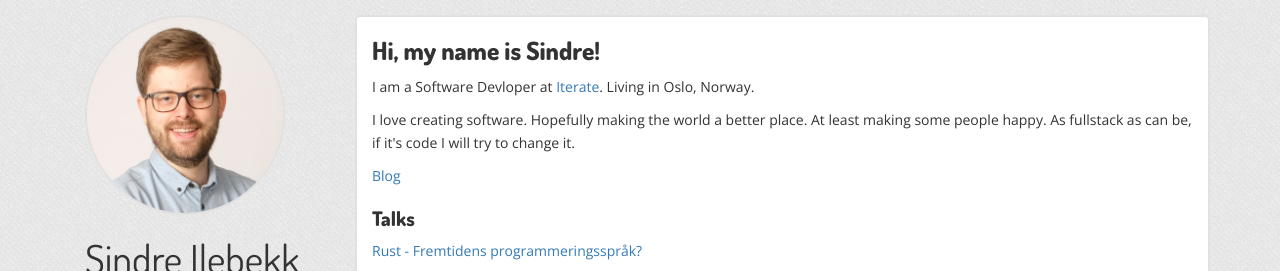
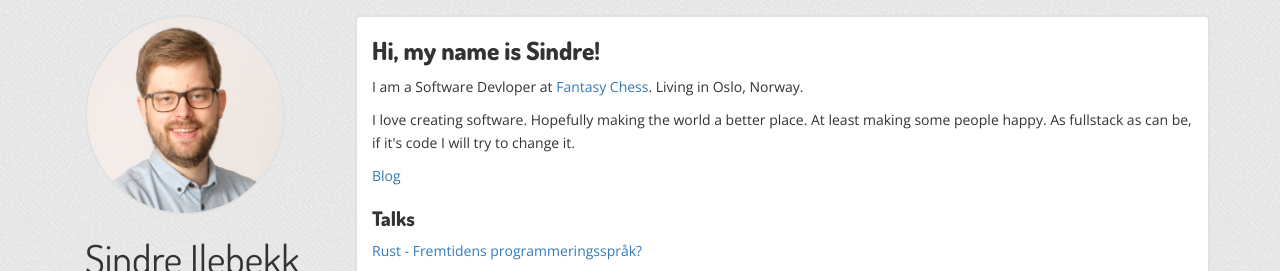
Before and after one commit to sindreij/sindreij.github.io, a Jekyll site: the page built from index.html, in a window 1280 px wide. Shown: the top 271 px of the page. Built offline with Jekyll 4.4.1, drawn with Linux system fonts in a browser that asks for light colours; nearby versions of some CDN libraries.

Commit message:
Update index.html

```diff
--- a/index.html
+++ b/index.html
@@ -4,7 +4,7 @@ layout: default
 
 <h1>Hi, my name is Sindre!</h1>
 
-<p>I am a Software Devloper at <a href="https://iterate.no">Iterate</a>. Living in Oslo, Norway.</p>
+<p>I am a Software Devloper at <a href="https://www.fantasychess.app/">Fantasy Chess</a>. Living in Oslo, Norway.</p>
 
 <p>I love creating software. Hopefully making the world a better place. At least making some people happy.
 As fullstack as can be, if it's code I will try to change it.</p>
```
